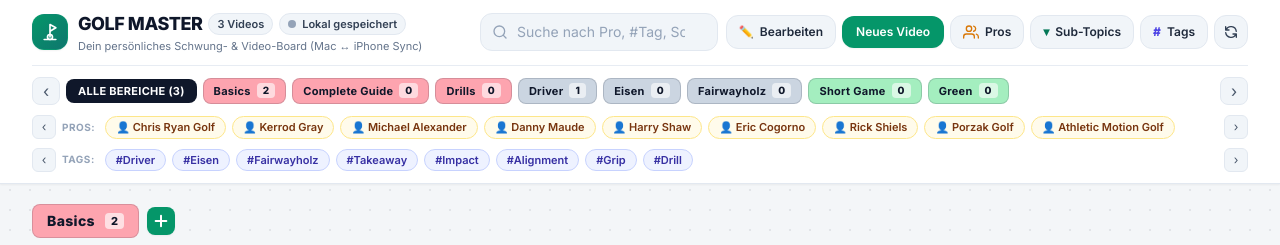
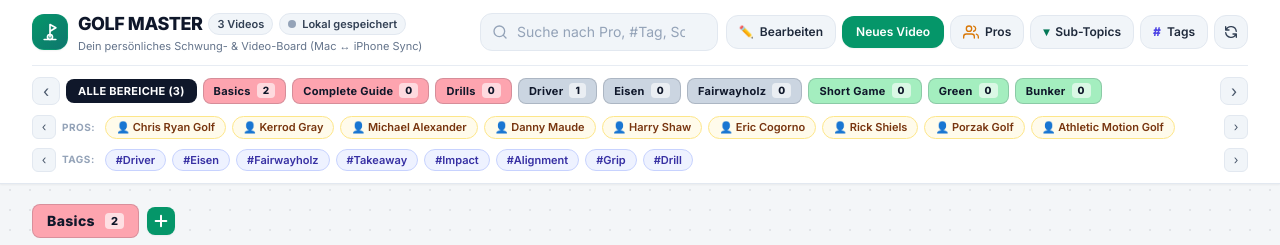
Before and after one commit to JayLo5102/JayLo5102-golf-master, a plain HTML site: page index.html in a window 1280 px wide. Shown: the top 245 px of the page. Drawn offline with nearby package versions, Linux system fonts and the light colour scheme.

Commit message:
Add files via upload

```diff
--- a/index.html
+++ b/index.html
@@ -875,7 +875,7 @@
         textColor: '#0f172a',
         badgeBg: '#be123c',
         badgeText: '#ffffff',
-        subtopics: ['Driver', 'Eisen', 'Fairwayholz', 'Short Game', 'Green']
+        subtopics: ['Driver', 'Eisen', 'Fairwayholz', 'Short Game', 'Green', 'Bunker']
       },
       {
         id: 'driver',
@@ -884,7 +884,7 @@
         textColor: '#0f172a',
         badgeBg: '#475569',
         badgeText: '#ffffff',
-        subtopics: ['Takeaway', 'Transition & Downswing', 'Impact', 'Finish']
+        subtopics: ['Takeaway', 'Transition & Downswing', 'Impact', 'Finish', 'Compression']
       },
       {
         id: 'eisen',
@@ -893,7 +893,7 @@
         textColor: '#0f172a',
         badgeBg: '#475569',
         badgeText: '#ffffff',
-        subtopics: ['Takeaway', 'Transition & Downswing', 'Impact', 'Finish']
+        subtopics: ['Takeaway', 'Transition & Downswing', 'Impact', 'Finish', 'Compression']
       },
       {
         id: 'fairwayholz',
@@ -902,7 +902,7 @@
         textColor: '#0f172a',
         badgeBg: '#475569',
         badgeText: '#ffffff',
-        subtopics: ['Takeaway', 'Transition & Downswing', 'Impact', 'Finish']
+        subtopics: ['Takeaway', 'Transition & Downswing', 'Impact', 'Finish', 'Compression']
       },
       {
         id: 'short_game',
@@ -921,6 +921,15 @@
         badgeBg: '#047857',
         badgeText: '#ffffff',
         subtopics: ['Putting (Grüns lesen, Längenkontrolle)']
+      },
+      {
+        id: 'bunker',
+        name: 'Bunker',
+        color: 'rgba(74, 222, 128, 0.5)',
+        textColor: '#0f172a',
+        badgeBg: '#15803d',
+        badgeText: '#ffffff',
+        subtopics: ['Greenside Bunker', 'Fairway Bunker', 'Explosion Shot']
       }
     ];
 
@@ -934,6 +943,9 @@
           }
         });
       });
+      if (!list.some((u) => u.toLowerCase() === 'compression')) {
+        list.push('Compression');
+      }
       return list;
     }
 
@@ -1074,6 +1086,9 @@
           });
         }
       }
+      if (!unique.some((u) => u.toLowerCase() === 'compression')) {
+        unique.push('Compression');
+      }
       return unique;
     }
 
```
